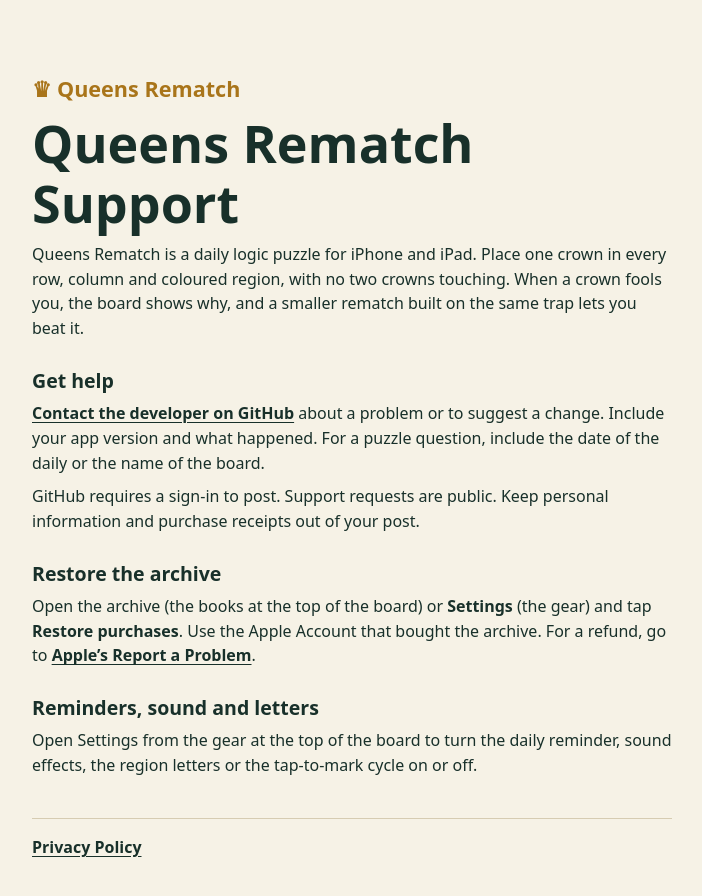
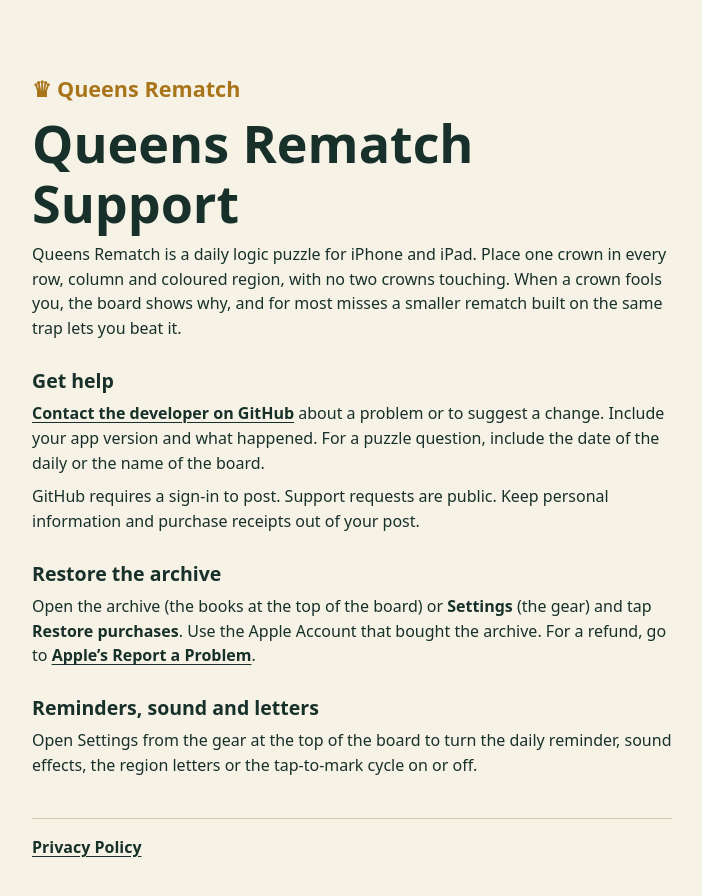
Before and after one commit to redkiho/preflop-reps-site, a plain HTML site: page queens/index.html in a window 1280 px wide. Shown: the whole page, without its empty margins (288-990 px from the left). Drawn offline with Linux system fonts and the light colour scheme.

Commit message:
Queens Rematch support: a rematch follows most misses, not every one
Co-Authored-By: Claude Opus 5.5 <noreply@anthropic.com>

```diff
--- a/queens/index.html
+++ b/queens/index.html
@@ -11,7 +11,7 @@
   <main>
     <p class="brand">♛ Queens Rematch</p>
     <h1>Queens Rematch Support</h1>
-    <p>Queens Rematch is a daily logic puzzle for iPhone and iPad. Place one crown in every row, column and coloured region, with no two crowns touching. When a crown fools you, the board shows why, and a smaller rematch built on the same trap lets you beat it.</p>
+    <p>Queens Rematch is a daily logic puzzle for iPhone and iPad. Place one crown in every row, column and coloured region, with no two crowns touching. When a crown fools you, the board shows why, and for most misses a smaller rematch built on the same trap lets you beat it.</p>
 
     <section>
       <h2>Get help</h2>
```
